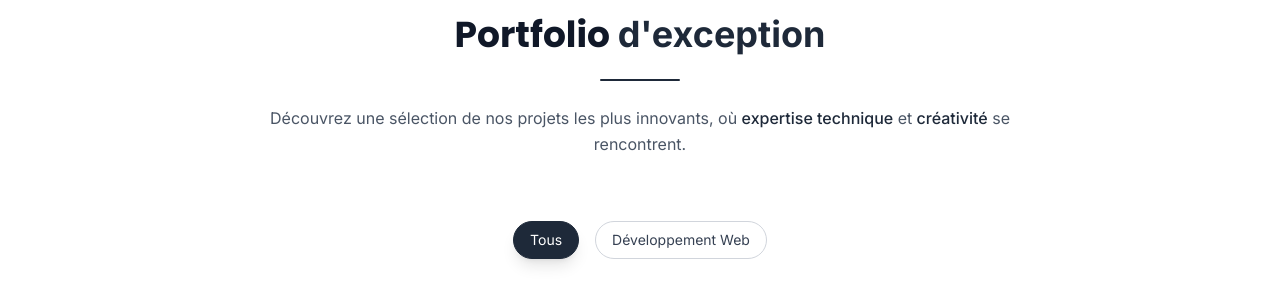
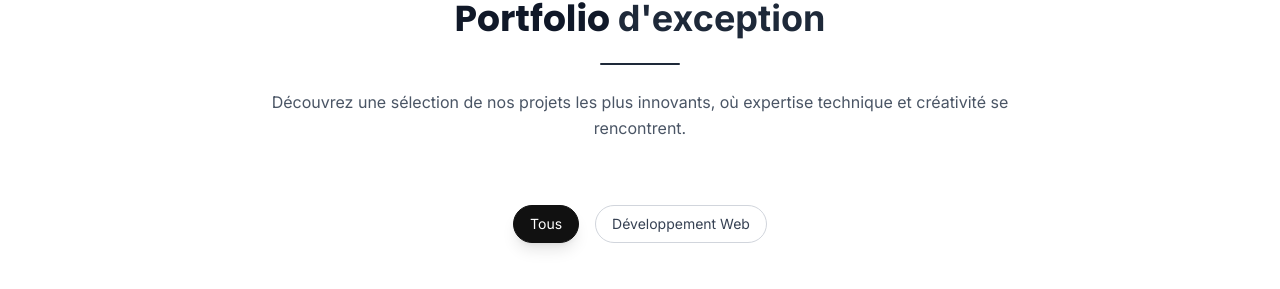
Before and after one commit to freddymk313/nordevagency, a Next.js app: page / in a window 1280 px wide. Shown: the part 2158-2447 px from the top of the page. Built offline with nearby package versions, Linux system fonts and the light colour scheme; grey boxes are pictures that could not be loaded.

Commit message:
space between

```diff
--- a/components/About.tsx
+++ b/components/About.tsx
@@ -10,7 +10,7 @@ const About = () => {
 
       <div className="container mx-auto px-6 relative z-10">
         <div className="max-w-7xl mx-auto">
-          <div className="text-center mb-10 md:mb-20">
+          <div className="text-center mb-8 md:mb-16">
             <h2 className="text-2xl md:text-4xl font-bold text-gray-900 mb-4 md:mb-6 leading-tight">
               L&apos;Excellence dans
               {/* <span className="text-gray-800">Chaque Ligne de Code</span> */}
--- a/components/Portfolio.tsx
+++ b/components/Portfolio.tsx
@@ -123,10 +123,10 @@ const Portfolio = () => {
   }, [filteredProjects, isHovered]);
 
   return (
-    <section id="portfolio" className="py-24 bg-white">
+    <section id="portfolio" className="py-16 md:py-24 bg-white">
       <div className="container mx-auto px-6">
         {/* En-tête */}
-        <div className="text-center mb-12 md:mb-16">
+        <div className="text-center mb-8 md:mb-16">
           <h2 className="text-2xl md:text-4xl font-bold text-gray-900 mb-4 md:mb-6">
             Portfolio <span className="text-gray-800">d'exception</span>
           </h2>
@@ -135,24 +135,24 @@ const Portfolio = () => {
 
           <p className="text-base text-gray-600 max-w-3xl mx-auto leading-relaxed">
             Découvrez une sélection de nos projets les plus innovants, où{" "}
-            <span className="text-gray-800 font-medium">
+            <span className="">
               expertise technique
             </span>{" "}
             et
-            <span className="text-gray-800 font-medium"> créativité</span> se
+            <span className=""> créativité</span> se
             rencontrent.
           </p>
         </div>
 
         {/* Filtres par catégorie */}
-        <div className="flex flex-wrap justify-center gap-4 mb-12">
+        <div className="flex flex-wrap justify-center gap-4 mb-6 md:mb-12">
           {categories.map((category) => (
             <button
               key={category}
               onClick={() => handleCategoryChange(category)}
               className={`px-4 py-2 rounded-full border transition-all duration-300 text-sm font-meduim ${
                 activeCategory === category
-                  ? "bg-gray-800 text-white border-gray-800 shadow-lg"
+                  ? "bg-[#111111] text-white border-[#111111] shadow-lg"
                   : "bg-white text-gray-700 border-gray-300 hover:border-gray-800 hover:shadow-md"
               }`}
             >
```
